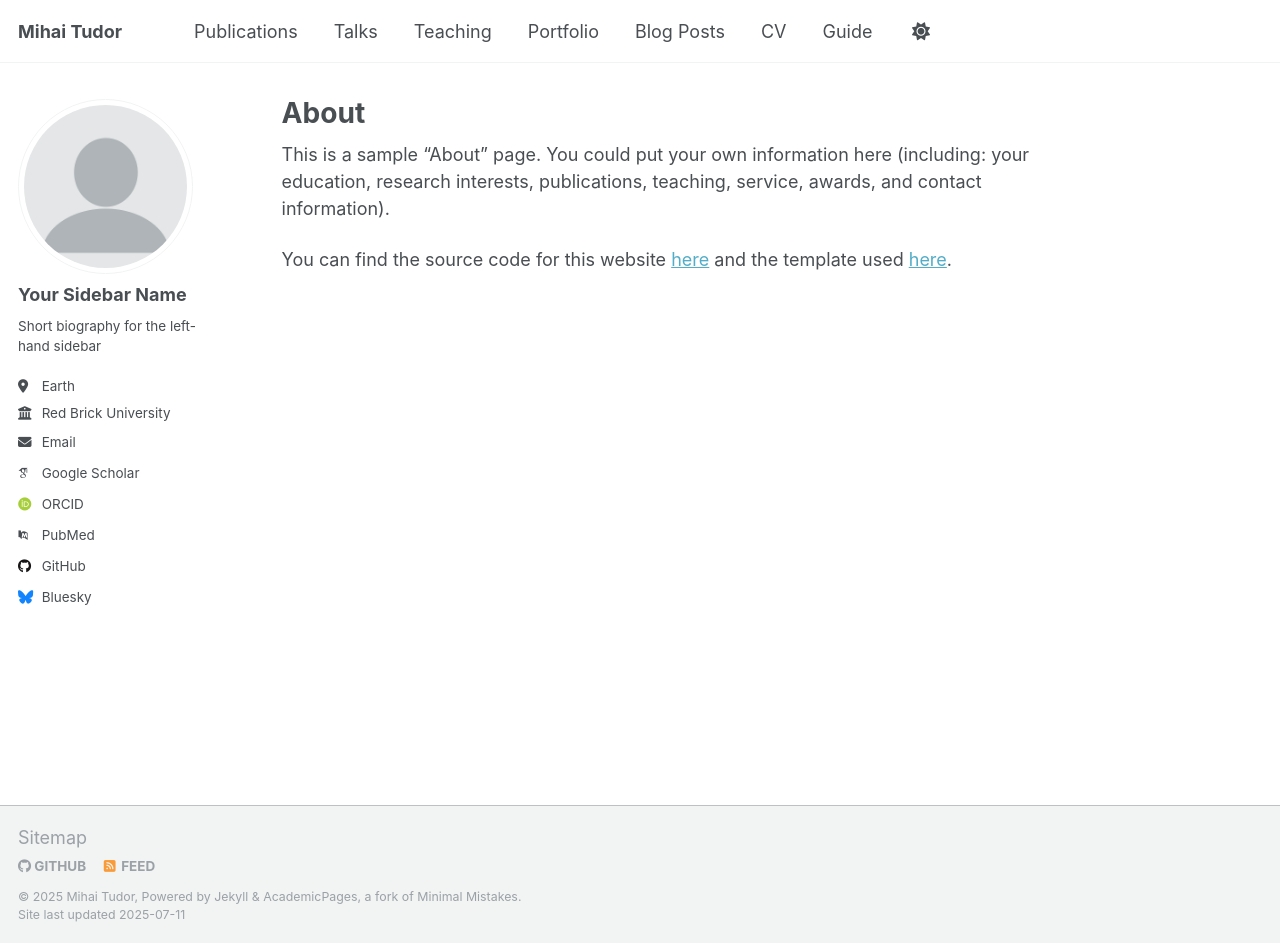
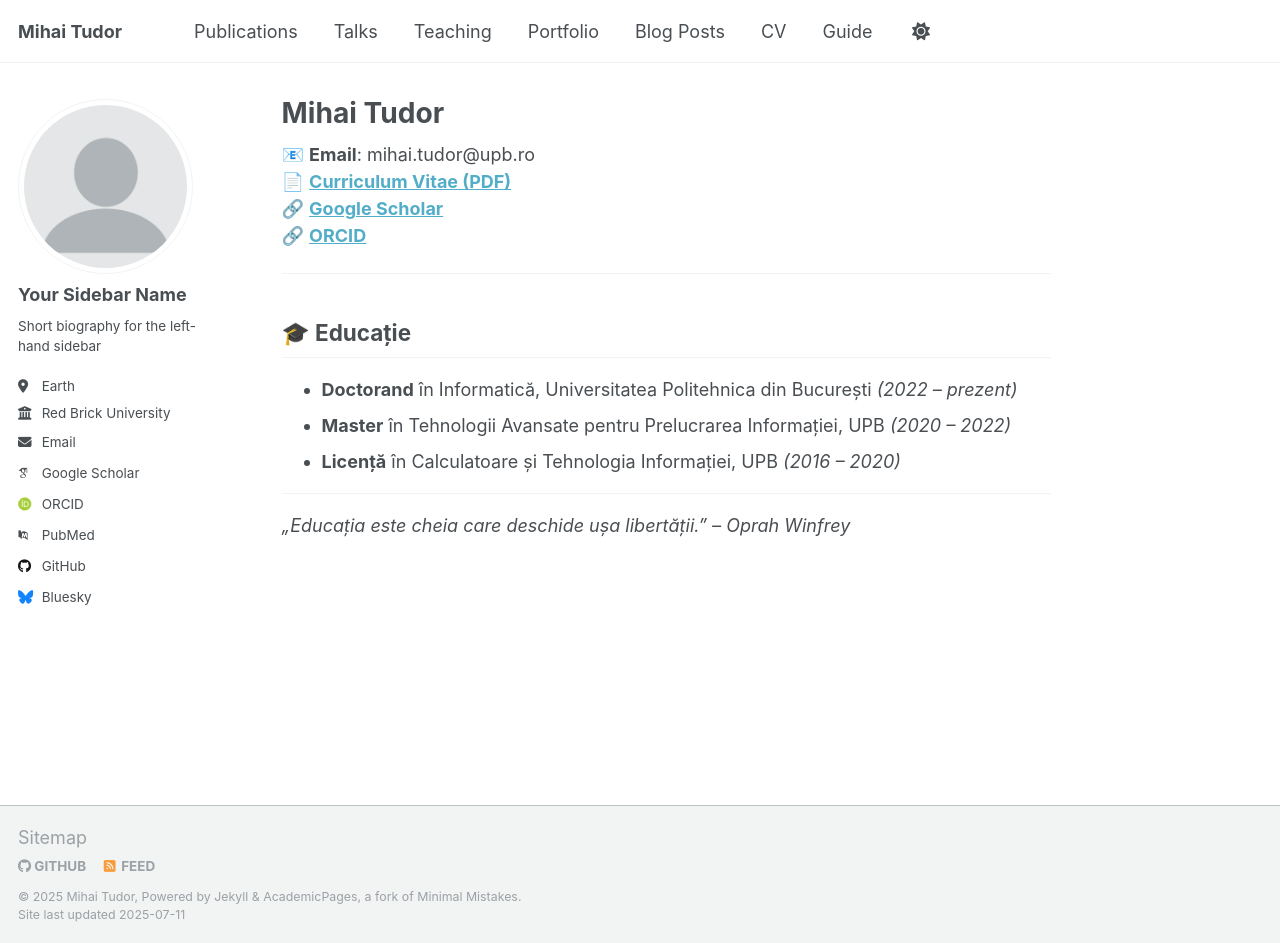
Before and after one commit to MihaiTudor26/mihaitudor26.github.io, a Jekyll site: the page built from _pages/about.md, in a window 1280 px wide and 943 px high. Built offline with Jekyll 4.4.1, drawn with Linux system fonts in a browser that asks for light colours; some web fonts are replaced; a script that is not in the unit is left out.

Commit message:
Update about.md

```diff
--- a/_pages/about.md
+++ b/_pages/about.md
@@ -1,9 +1,23 @@
 ---
 layout: single
-title: "About"
-permalink: /about/
+title: "Mihai Tudor"
+permalink: /
+author_profile: true
 ---
 
-This is a sample "About" page. You could put your own information here (including: your education, research interests, publications, teaching, service, awards, and contact information).
+📧 **Email**: mihai.tudor@upb.ro
+📄 **[Curriculum Vitae (PDF)](assets/CV_Mihai_Tudor.pdf)**
+🔗 **[Google Scholar](https://scholar.google.com/)**
+🔗 **[ORCID](https://orcid.org/)**
 
-You can find the source code for this website [here](https://github.com/academicpages/academicpages.github.io) and the template used [here](https://github.com/academicpages/academicpages).
+---
+
+## 🎓 Educație
+
+- **Doctorand** în Informatică, Universitatea Politehnica din București *(2022 – prezent)*
+- **Master** în Tehnologii Avansate pentru Prelucrarea Informației, UPB *(2020 – 2022)*
+- **Licență** în Calculatoare și Tehnologia Informației, UPB *(2016 – 2020)*
+
+---
+
+_„Educația este cheia care deschide ușa libertății.” – Oprah Winfrey_
```
